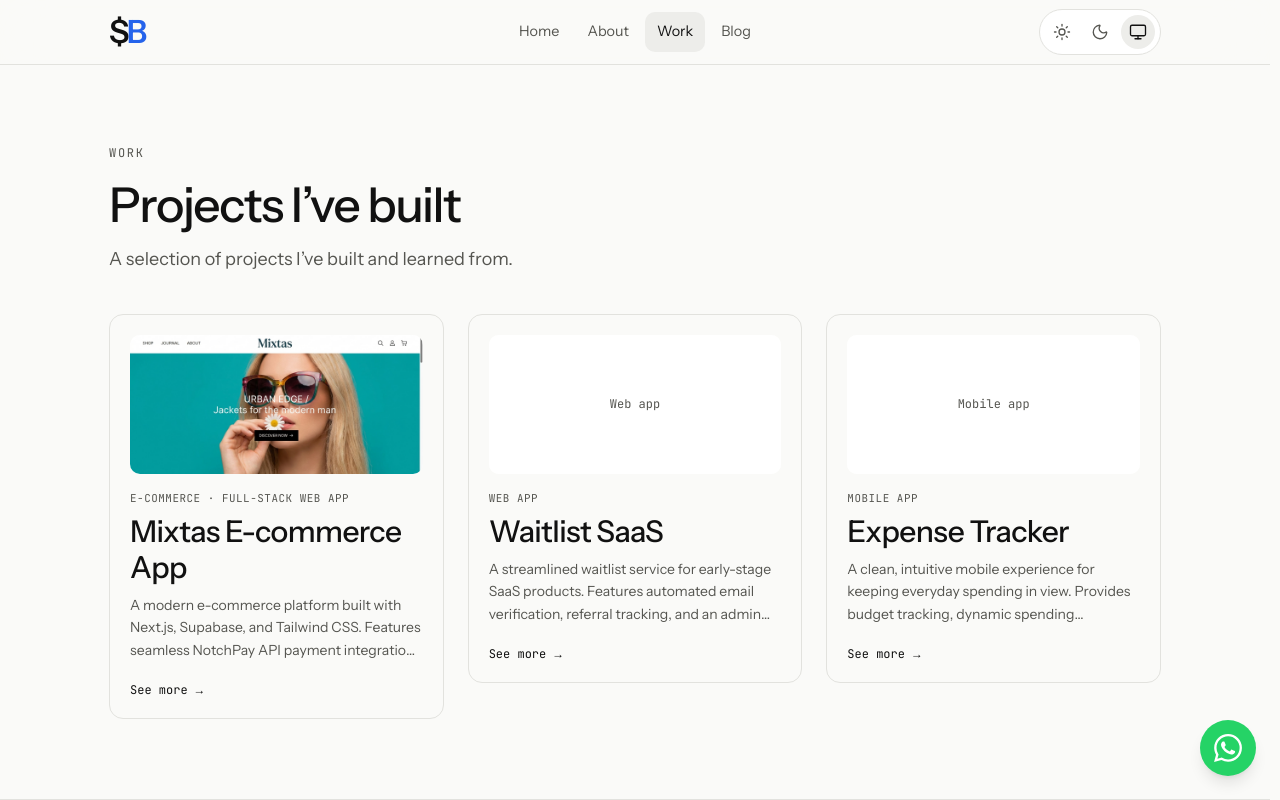
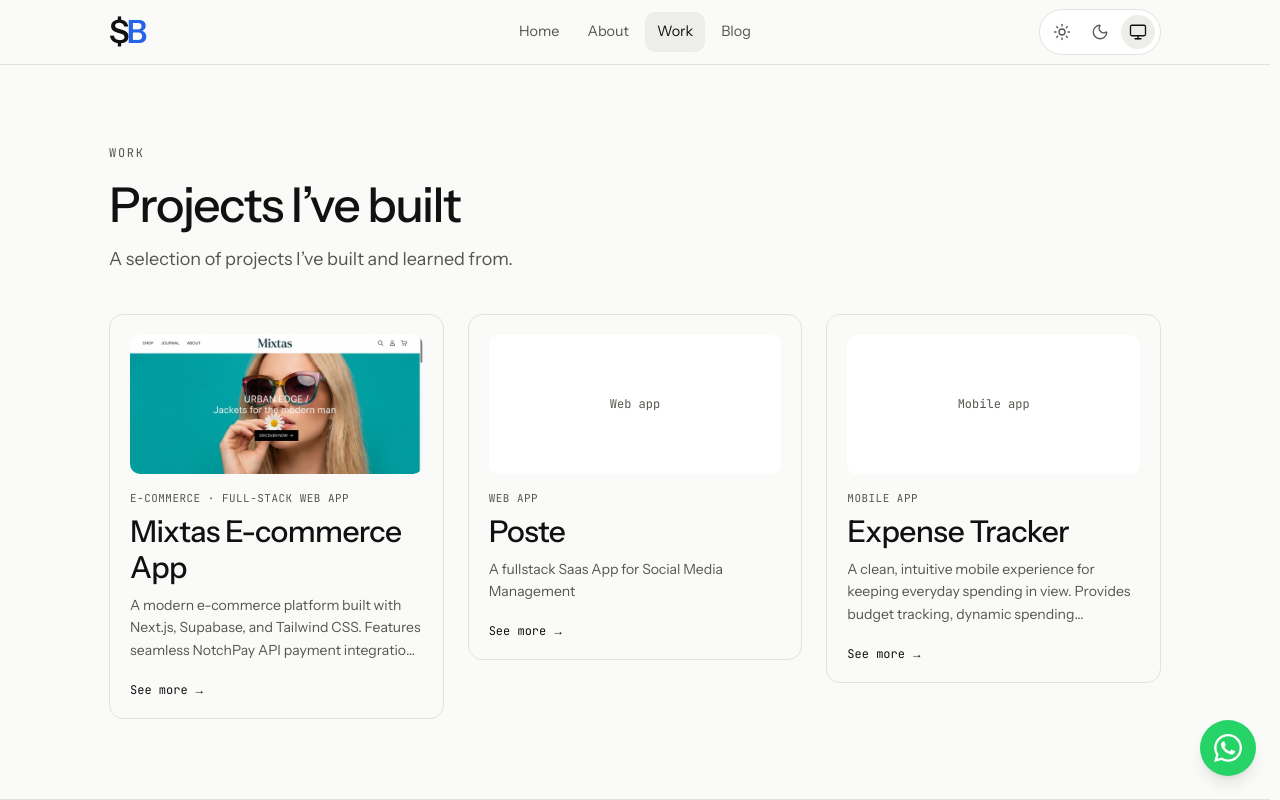
Before and after one commit to SpencerBrightest/Portfolio_website_v1, a Next.js app: page /work in a window 1280 px wide. Shown: the top 800 px of the page. Built offline with nearby package versions, Linux system fonts and the light colour scheme; no server answers.

Commit message:
Update Poste project entry with fullstack SaaS details

```diff
--- a/data/projects.ts
+++ b/data/projects.ts
@@ -44,12 +44,12 @@ The project is deployed on Vercel with automatic preview deployments for every p
     postedAt: "07/06/2026",
   },
   {
-    slug: "waitlist-saas",
-    title: "Waitlist SaaS",
+    slug: "Poste",
+    title: "Poste",
     category: "Web app",
-    shortDescription: "A streamlined waitlist service for early-stage SaaS products. Features automated email verification, referral tracking, and an admin dashboard for user queue management.",
-    description: "A simple waitlist flow with an admin dashboard for growing products.",
-    tags: ["Next.js", "Tailwind", "Node.js"],
+    shortDescription: "A fullstack Saas App for Social Media Management",
+    description: "Comming soon",
+    tags: ["Next.js", "Tailwind", "Node.js","Prisma","Fapshi","Gemini","Cloudinary"],
   },
   {
     slug: "expense-tracker",
```
